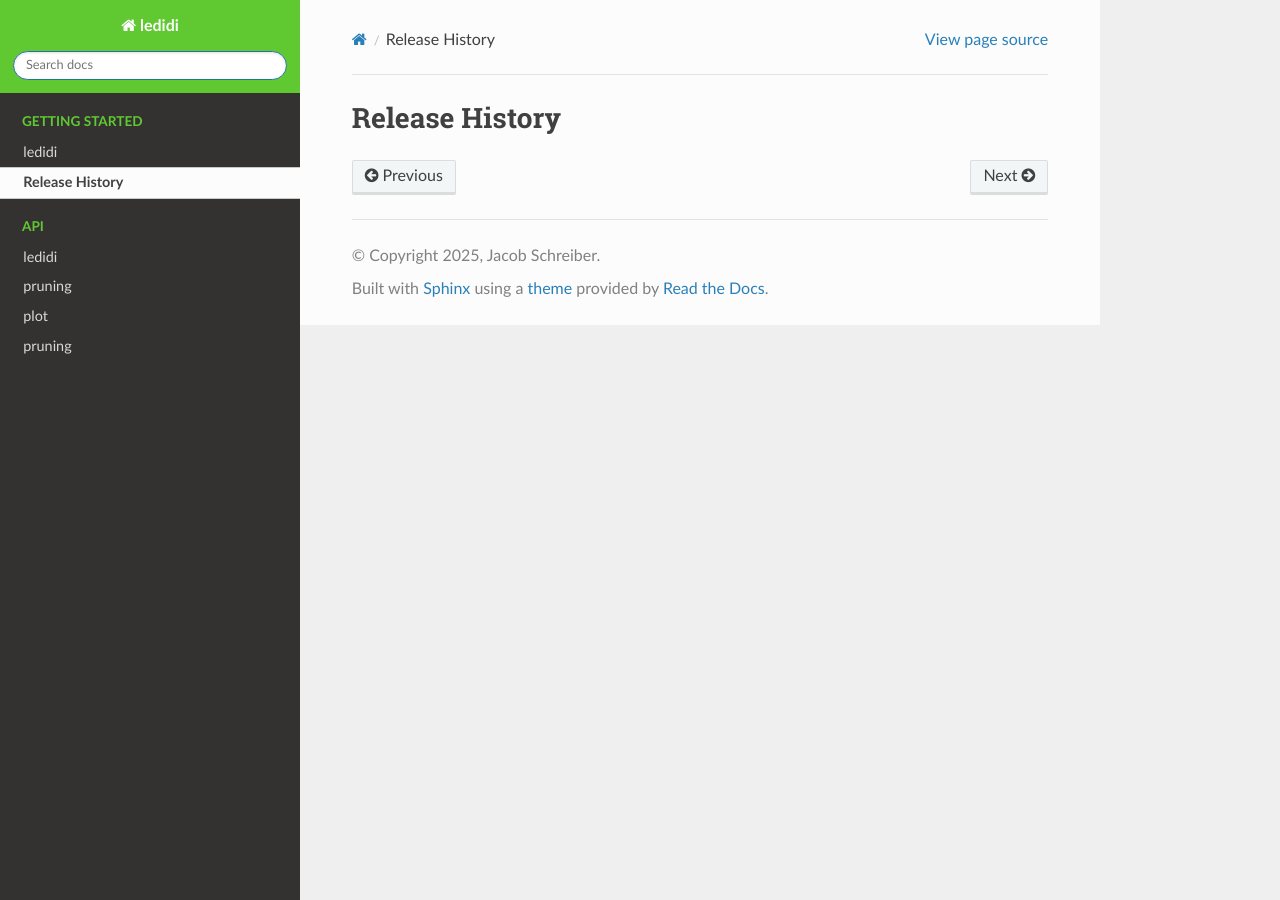
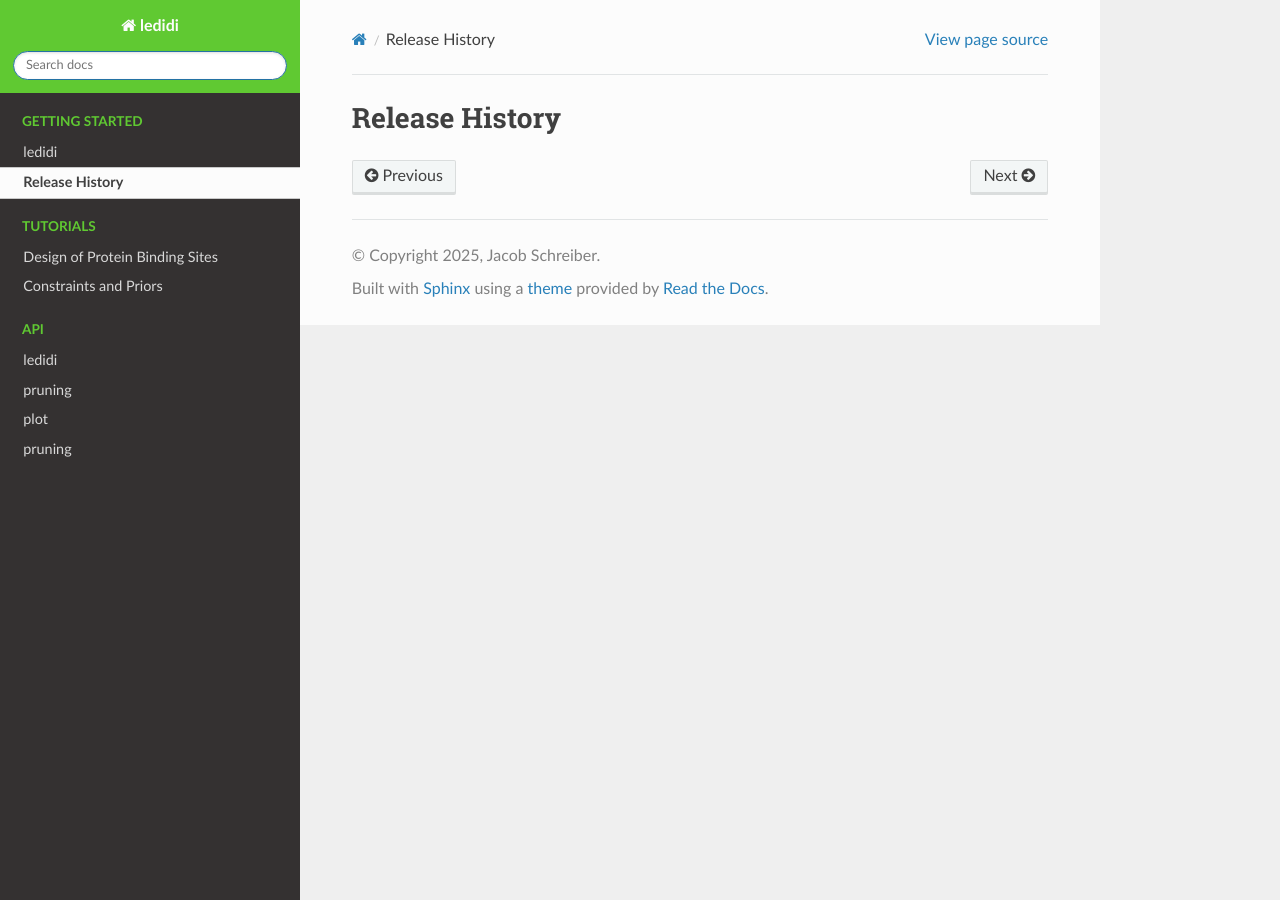
Before and after one commit to jmschrei/ledidi, a Sphinx documentation site: the page built from docs/whats_new.rst, in a window 1280 px wide. Built offline with Sphinx 7.4.7 and the Read the Docs theme 3.1.0, drawn with Linux system fonts in a browser that asks for light colours; pages that are not in the unit, such as notebooks, are missing from menus.

Commit message:
FIX tutorial path

```diff
--- a/docs/index.rst
+++ b/docs/index.rst
@@ -46,8 +46,8 @@ Installation
    :hidden:
    :caption: Tutorials
 
-   ..tutorials/Tutorial_1_-_Design_of_Protein_Binding_Sites.ipynb
-   ..tutorials/Tutorial_2_-_Constraints_and_Priors.ipynb
+   tutorials/Tutorial_1_-_Design_of_Protein_Binding_Sites.ipynb
+   tutorials/Tutorial_2_-_Constraints_and_Priors.ipynb
 
 
 
```
